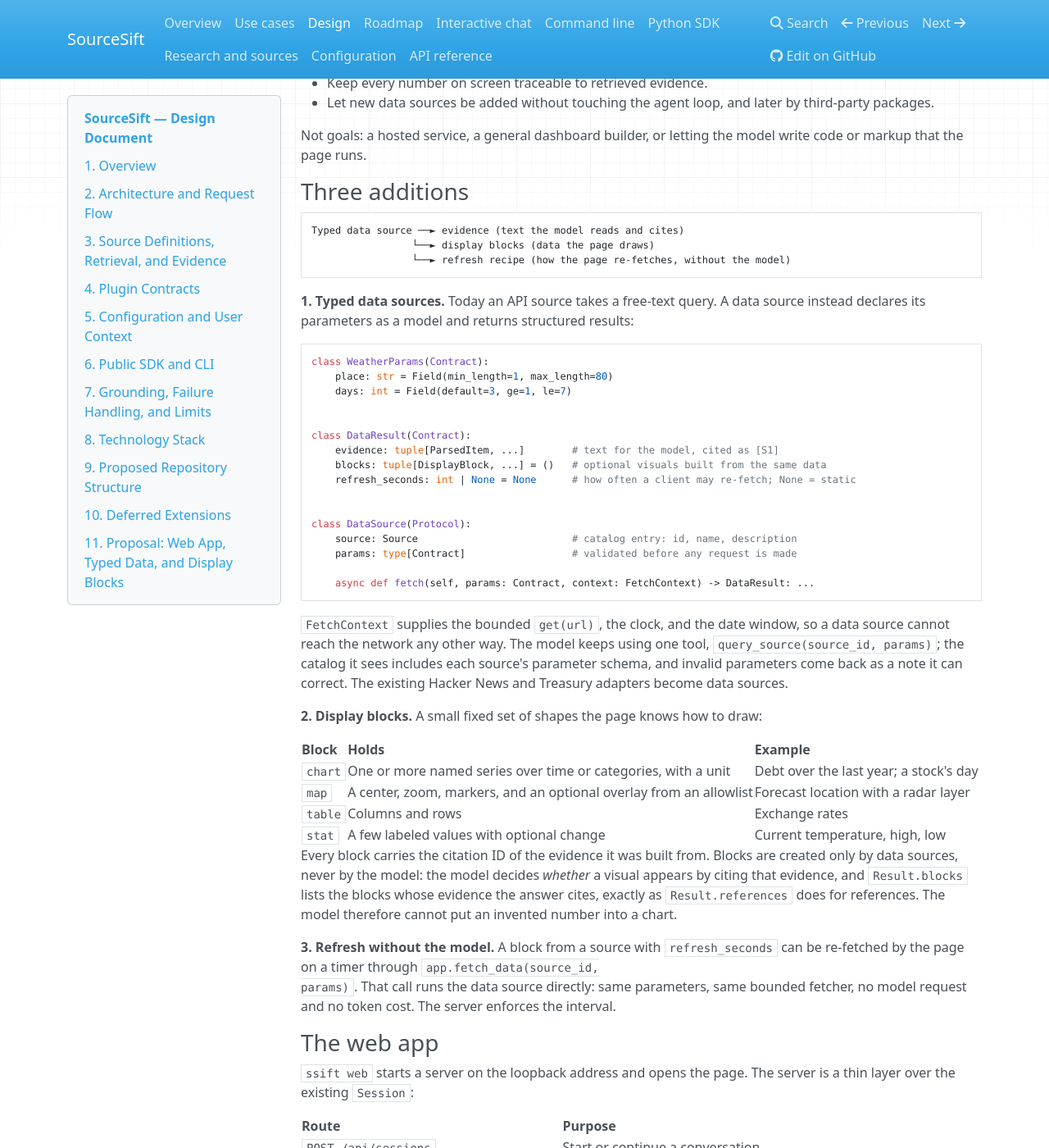
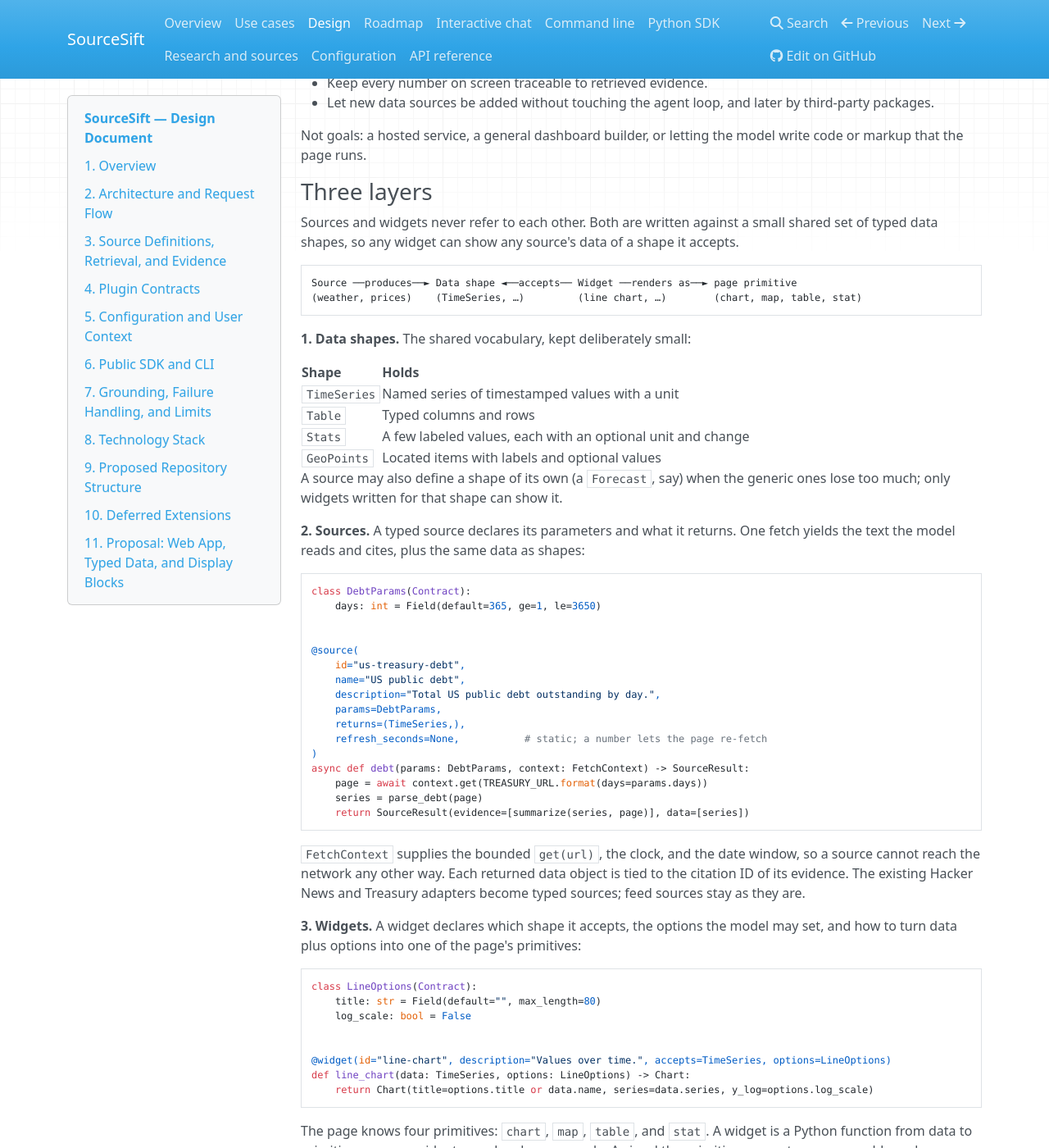
Before and after one commit to jakeryderv/sourcesift, an MkDocs documentation site: the page built from docs/design.md, in a window 1280 px wide and 1400 px high, scrolled down 7348 px. Shown: the whole window at 82% size. Built offline with MkDocs 1.6.1, drawn with Linux system fonts in a browser that asks for light colours; nearby versions of some CDN libraries; some of the changed text lies outside the part shown.

Commit message:
docs: separate sources and widgets through shared typed data shapes

````diff
--- a/docs/design.md
+++ b/docs/design.md
@@ -367,7 +367,7 @@ and completion criteria belong in [roadmap.md](roadmap.md).
 **Status: proposed, not implemented.** This section is a draft for discussion. It
 would make a local web app the main interface, keep `ssift ask`, retire the Textual
 chat once the web app covers the same ground, and turn the SDK into the way
-SourceSift is extended.
+SourceSift is extended: typed sources and widgets written in Python.
 
 ### Goals
 
@@ -380,61 +380,94 @@ SourceSift is extended.
 Not goals: a hosted service, a general dashboard builder, or letting the model
 write code or markup that the page runs.
 
-### Three additions
+### Three layers
+
+Sources and widgets never refer to each other. Both are written against a small
+shared set of typed data shapes, so any widget can show any source's data of a
+shape it accepts.
 
 ```text
-Typed data source ──► evidence (text the model reads and cites)
-                 └──► display blocks (data the page draws)
-                 └──► refresh recipe (how the page re-fetches, without the model)
+Source ──produces──► Data shape ◄──accepts── Widget ──renders as──► page primitive
+(weather, prices)    (TimeSeries, …)         (line chart, …)        (chart, map, table, stat)
 ```
 
-**1. Typed data sources.** Today an API source takes a free-text query. A data
-source instead declares its parameters as a model and returns structured results:
+**1. Data shapes.** The shared vocabulary, kept deliberately small:
+
+| Shape | Holds |
+|---|---|
+| `TimeSeries` | Named series of timestamped values with a unit |
+| `Table` | Typed columns and rows |
+| `Stats` | A few labeled values, each with an optional unit and change |
+| `GeoPoints` | Located items with labels and optional values |
+
+A source may also define a shape of its own (a `Forecast`, say) when the generic
+ones lose too much; only widgets written for that shape can show it.
+
+**2. Sources.** A typed source declares its parameters and what it returns. One
+fetch yields the text the model reads and cites, plus the same data as shapes:
 
 ```python
-class WeatherParams(Contract):
-    place: str = Field(min_length=1, max_length=80)
-    days: int = Field(default=3, ge=1, le=7)
+class DebtParams(Contract):
+    days: int = Field(default=365, ge=1, le=3650)
 
 
-class DataResult(Contract):
-    evidence: tuple[ParsedItem, ...]        # text for the model, cited as [S1]
-    blocks: tuple[DisplayBlock, ...] = ()   # optional visuals built from the same data
-    refresh_seconds: int | None = None      # how often a client may re-fetch; None = static
-
-
-class DataSource(Protocol):
-    source: Source                          # catalog entry: id, name, description
-    params: type[Contract]                  # validated before any request is made
-
-    async def fetch(self, params: Contract, context: FetchContext) -> DataResult: ...
+@source(
+    id="us-treasury-debt",
+    name="US public debt",
+    description="Total US public debt outstanding by day.",
+    params=DebtParams,
+    returns=(TimeSeries,),
+    refresh_seconds=None,           # static; a number lets the page re-fetch
+)
+async def debt(params: DebtParams, context: FetchContext) -> SourceResult:
+    page = await context.get(TREASURY_URL.format(days=params.days))
+    series = parse_debt(page)
+    return SourceResult(evidence=[summarize(series, page)], data=[series])
 ```
 
 `FetchContext` supplies the bounded `get(url)`, the clock, and the date window, so
-a data source cannot reach the network any other way. The model keeps using one
-tool, `query_source(source_id, params)`; the catalog it sees includes each
-source's parameter schema, and invalid parameters come back as a note it can
-correct. The existing Hacker News and Treasury adapters become data sources.
+a source cannot reach the network any other way. Each returned data object is tied
+to the citation ID of its evidence. The existing Hacker News and Treasury adapters
+become typed sources; feed sources stay as they are.
 
-**2. Display blocks.** A small fixed set of shapes the page knows how to draw:
+**3. Widgets.** A widget declares which shape it accepts, the options the model
+may set, and how to turn data plus options into one of the page's primitives:
 
-| Block | Holds | Example |
-|---|---|---|
-| `chart` | One or more named series over time or categories, with a unit | Debt over the last year; a stock's day |
-| `map` | A center, zoom, markers, and an optional overlay from an allowlist | Forecast location with a radar layer |
-| `table` | Columns and rows | Exchange rates |
-| `stat` | A few labeled values with optional change | Current temperature, high, low |
+```python
+class LineOptions(Contract):
+    title: str = Field(default="", max_length=80)
+    log_scale: bool = False
 
-Every block carries the citation ID of the evidence it was built from. Blocks are
-created only by data sources, never by the model: the model decides *whether* a
-visual appears by citing that evidence, and `Result.blocks` lists the blocks whose
-evidence the answer cites, exactly as `Result.references` does for references.
-The model therefore cannot put an invented number into a chart.
 
-**3. Refresh without the model.** A block from a source with `refresh_seconds`
-can be re-fetched by the page on a timer through `app.fetch_data(source_id,
-params)`. That call runs the data source directly: same parameters, same bounded
-fetcher, no model request and no token cost. The server enforces the interval.
+@widget(id="line-chart", description="Values over time.", accepts=TimeSeries, options=LineOptions)
+def line_chart(data: TimeSeries, options: LineOptions) -> Chart:
+    return Chart(title=options.title or data.name, series=data.series, y_log=options.log_scale)
+```
+
+The page knows four primitives: `chart`, `map`, `table`, and `stat`. A widget is a
+Python function from data to primitives, so new widgets need no browser code.
+A visual the primitives cannot express would need a new primitive in the page.
+
+### How a visual gets into an answer
+
+The model gets a second tool beside `query_source`:
+
+```text
+show(evidence_id="S2", widget="line-chart", options={"title": "US debt, past year"})
+```
+
+- The model chooses *which* widget and its options. Options are validated against
+  the widget's model, and the widget must accept a shape attached to that evidence.
+- The data comes only from what the source returned for that citation. The model
+  cannot pass values, so it cannot put an invented number on screen.
+- The catalog the model sees lists each source's parameter schema and the shapes
+  it returns, and each widget's accepted shape and options.
+- `Result.blocks` holds the rendered primitives in the order shown, each with its
+  citation ID, alongside `Result.references`.
+
+A block from a source with `refresh_seconds` can be re-fetched by the page through
+`app.fetch_data(source_id, params)`. That runs the source and the same widget
+again: no model request and no token cost. The server enforces the interval.
 
 ### The web app
 
@@ -450,7 +483,7 @@ is a thin layer over the existing `Session`:
 | `POST /api/sessions/{id}/report` | Save the latest answer as a report |
 
 - The page is static files shipped in the package: chat, citations with an evidence
-  side panel, the source picker, and renderers for the four blocks. Chart and map
+  side panel, the source picker, and renderers for the four primitives. Chart and map
   libraries are bundled rather than loaded from a CDN.
 - It is installed as an optional extra (`sourcesift[web]`) so the CLI stays light.
 - Because a local server can be reached by any page in the browser, it binds to
@@ -459,35 +492,42 @@ is a thin layer over the existing `Session`:
 
 ### Extension interface
 
-The SDK's job becomes extending SourceSift. The first extension point is the data
-source above; feed sources are already data-only definitions. Built-in data
-sources are registered through the same call a package would use:
+The SDK's job becomes extending SourceSift, in Python. Sources, widgets, and data
+shapes are ordinary typed Python objects, and built-ins are defined exactly the
+way a user's would be:
 
 ```python
-app.register_data_source(WeatherSource())
+# ~/.config/sourcesift/extensions.py, named by [extensions].files in config.toml
+from sourcesift import TimeSeries, source, widget
+
+@source(id="my-metrics", ...)
+async def my_metrics(params, context): ...
+
+@widget(id="sparkline", accepts=TimeSeries, ...)
+def sparkline(data, options): ...
 ```
 
-Package discovery through the `sourcesift.plugins` entry point (section 4) is
-turned on only after at least three built-in data sources have been written
-against this interface without changing it. Until then the interface is
-documented as unstable.
-
-Deliberately not pluggable: the agent loop, the fetcher and its network rules, and
-citation checking. Widgets are not pluggable at first either: a plugin picks from
-the four blocks and ships no browser code. Installed plugins are trusted Python
-running in the application process, so the guarantee that the model has no file or
-shell access describes the built-ins, not arbitrary plugins.
+- An extension file is loaded only when the configuration names it; nothing is
+  picked up from the working directory. It is trusted Python running in the
+  application process, so the guarantee that the model has no file or shell access
+  describes the built-ins, not arbitrary extensions.
+- Package discovery through the `sourcesift.plugins` entry point (section 4) comes
+  after the interface has held still across at least three built-in sources and
+  three widgets. Until then it is documented as unstable.
+- Deliberately not extensible: the agent loop, the fetcher and its network rules,
+  and citation checking.
 
 ### Order of work
 
-1. `DataSource`, `DataResult`, display blocks, and `Result.blocks` in the core;
-   port Hacker News and Treasury. `ssift ask --json` gains `blocks`.
+1. Data shapes, typed sources, widgets, the `show` tool, and `Result.blocks` in
+   the core; port Hacker News and Treasury. `ssift ask --json` gains `blocks`.
 2. `ssift web` with chat, citations, sources, and the `chart` block, shown with
    Treasury debt over time (no API key, no open access question).
-3. A second widget: weather with `stat` and `map`. This is the test of whether
-   the interface is right.
+3. Weather, shown with `stat` and `map` widgets, and the Treasury series shown
+   with a second widget. Reusing widgets across sources is the test of the design.
 4. Stock prices with a live `chart`.
-5. Turn on plugin discovery and rewrite the SDK guide around extension.
+5. Load extension files, then package discovery; rewrite the SDK guide around
+   extending.
 6. Remove the Textual chat.
 
 ### Open questions
@@ -498,10 +538,13 @@ shell access describes the built-ins, not arbitrary plugins.
 - **Stock data.** Free quotes generally require an API key and have usage terms.
   Step 4 needs a provider chosen and a place for user-supplied keys in settings.
 - **One tool or one per source.** A single `query_source` keeps the tool list
-  fixed; a tool per data source gives the model a native schema for each. The
-  proposal picks the single tool and should be revisited if models misuse it.
-- **Placement.** Blocks are listed after the answer, like references. Letting the
-  model place a block inside its prose is possible later with a marker that names
-  a citation ID.
+  fixed; a tool per source gives the model a native schema for each. The proposal
+  picks the single tool and should be revisited if models misuse it.
+- **How small the shape vocabulary can stay.** Generic shapes make widgets
+  reusable but flatten domain detail; a radar map is not a generic `GeoPoints`
+  view. The rule above (generic first, a source-specific shape when needed) needs
+  testing against weather.
+- **Placement.** Blocks are listed after the answer, in the order the model
+  showed them. Placing a block inside the prose is possible later.
 - **Saved conversations.** Whether blocks are stored with a saved conversation
   or rebuilt on reopen.
````
